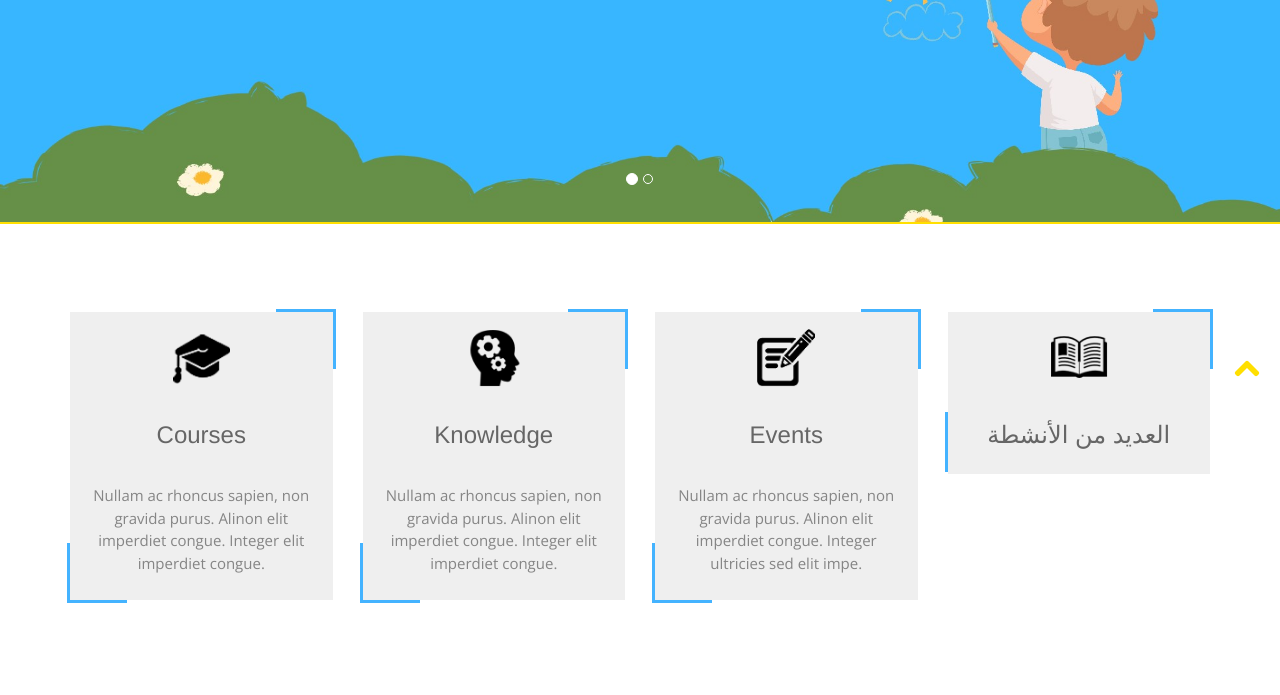
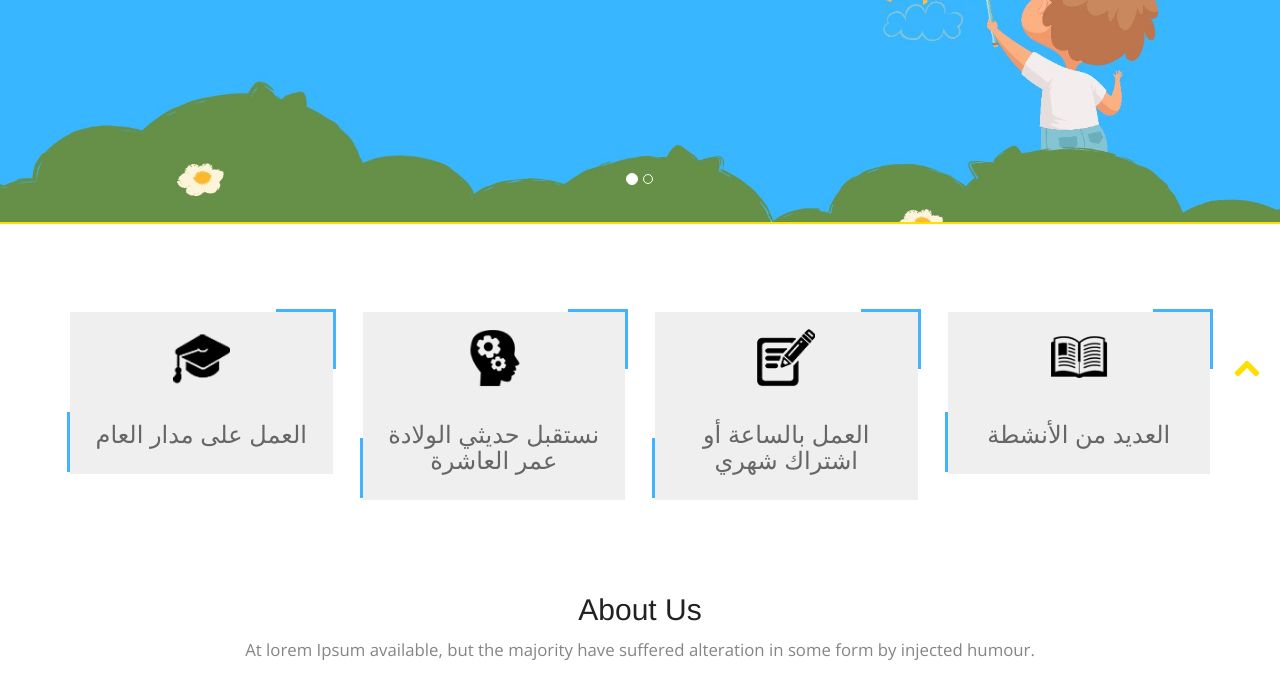
Before and after one commit to Ithra-sky/ithrasite, a plain HTML site: page index.html in a window 1280 px wide. Shown: the part 395-1090 px from the top of the page. Drawn offline with nearby package versions, Linux system fonts and the light colour scheme.

Commit message:
Update index.html

```diff
--- a/index.html
+++ b/index.html
@@ -93,8 +93,7 @@
       <div class="col-md-3 text-center">
 	  <div class="box-item">
 	  <i class="circle"><img src="images/5.png" alt="" /></i>
-        <h3>Courses</h3>
-        <p>Nullam ac rhoncus sapien, non gravida purus. Alinon elit imperdiet congue. Integer elit imperdiet congue.</p>
+        <h3>العمل على مدار العام</h3>
       </div>
 	   </div>
       <!-- end: -->
@@ -103,8 +102,7 @@
       <div class="col-md-3 text-center">
 	  <div class="box-item">
 	  <i class="circle"> <img src="images/1.png" alt="" /></i>
-        <h3>Knowledge</h3>
-        <p>Nullam ac rhoncus sapien, non gravida purus. Alinon elit imperdiet congue. Integer elit imperdiet congue.</p>
+        <h3>نستقبل حديثي الولادة عمر العاشرة</h3>
       </div>
 	   </div>
       <!-- end: -->
@@ -113,8 +111,7 @@
       <div class="col-md-3 text-center">
 	  <div class="box-item">
 	  <i class="circle"> <img src="images/2.png" alt="" /></i>
-        <h3>Events</h3>
-        <p>Nullam ac rhoncus sapien, non gravida purus. Alinon elit imperdiet congue. Integer ultricies sed elit impe.</p>
+        <h3>العمل بالساعة أو اشتراك شهري</h3>
       </div>
 	   </div>
       <!-- end: -->
```
